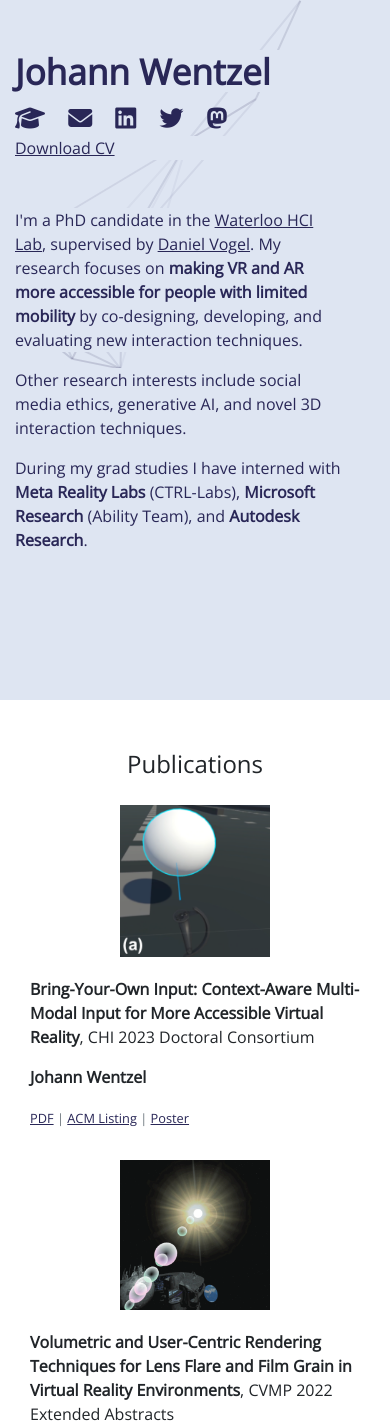
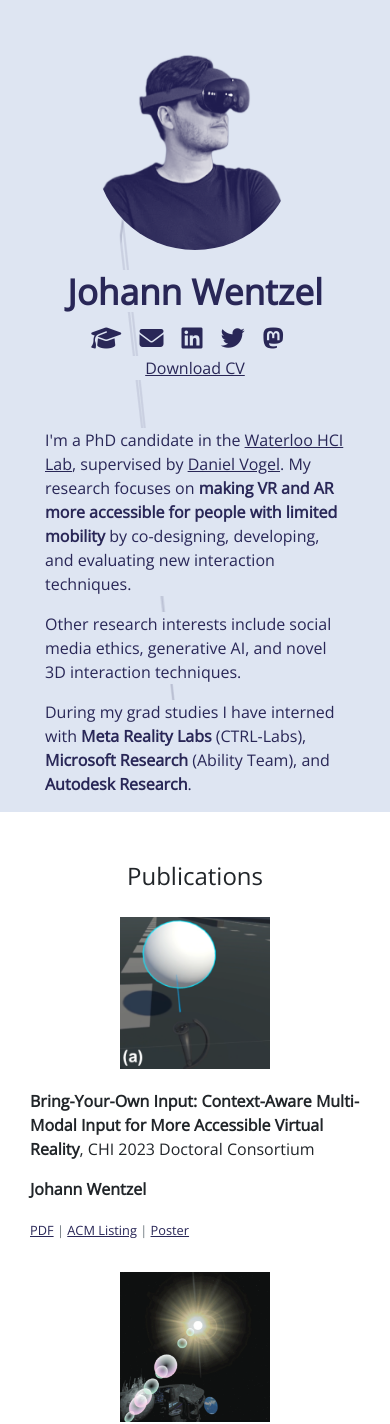
Before and after one commit to JohannWentzel/website, a PHP site: page /index.html in a window 390 px wide. Shown: the top 1424 px of the page. Run offline with PHP 8.4, Linux system fonts and the light colour scheme; some libraries are stand-ins or nearby versions.

Commit message:
Messed with breakpoints

```diff
--- a/index.html
+++ b/index.html
@@ -41,9 +41,13 @@
     <!-- <div id="darkmode-icon">
             <i class="far fa-moon"></i>
     </div> -->
+
     <div id="particles"></div>
-    <div id="main-banner" class="section hero col-12 col-md-10 offset-md-1 col-xl-8 offset-xl-2 row">
-        <div class="name-info col-lg-6">
+    <div id="main-banner" class="col-12">
+        <div id="hero-content" class="mx-auto section hero row col-12col-md-10 offset-md-1 col-xl-8 offset-xl-2">
+
+            <img class=" headshot-narrow rounded-circle d-block d-md-none mx-auto" src="img/johann-vr-colorized-square.png" alt="Headshot of Johann Wentzel, wearing a VR headset.">
+            <div class="name-info col-md-6 col-12">
                 <h1>Johann Wentzel</h1>
                 <div class="button-row">
                     <!-- <a class="link-icon col-12 col-md-2" href="./files/CV - Johann Wentzel.pdf" role="button"><img class="cv-icon" src="img/cv.svg" aria-label="View CV"></a> -->
@@ -72,12 +76,15 @@
 
             </div>
 
-        <img class="headshot col-lg-6 align-bottom d-none d-lg-block" src="img/johann-vr-colorized-cropped.png" alt="Headshot of Johann Wentzel, wearing a VR headset.">
+            <img class="headshot col-md-6 align-bottom d-none d-md-block" src="img/johann-vr-colorized-cropped.png" alt="Headshot of Johann Wentzel, wearing a VR headset.">
+        </div>
+
     </div>
 
 
-    <section id="research" class="section col-12 col-md-10 offset-md-1 col-xl-8 offset-xl-2 text-center">
+    <section id="research" class="content-container">
 
+        <div id="research-content" class="section col-12 col-md-10 offset-md-1 col-xl-8 offset-xl-2 text-center">
 
             <div class="timeline col-12 d-none d-lg-block">
                 <h2 class="col-xl-12 text-center">Timeline</h2>
@@ -213,6 +220,7 @@
                             <a href="https://dl.acm.org/citation.cfm?id=2814995">ACM Listing</a> |
                             <a href="https://www.youtube.com/watch?v=1zzrsGl2roI">YouTube</a>
                         </small></p>
+                    </div>
                 </div>
             </div>
         </div>
@@ -400,8 +408,8 @@
     </section> -->
 
     <div class="footer text-center">
-        <div class="button-row col-4 offset-4">
-            <a class="link-icon" href="https://scholar.google.com/citations?user=EO3T3N0AAAAJ&hl=en" role="button"><i class="fas fa-graduation-cap" aria-label="Google Scholar"></i></a>
+        <div class="button-row col-12">
+            <!-- <a class="link-icon" href="https://scholar.google.com/citations?user=EO3T3N0AAAAJ&hl=en" role="button"><i class="fas fa-graduation-cap" aria-label="Google Scholar"></i></a> -->
             <a class="link-icon" href="mailto:hello@johannwentzel.ca" role="button"><i class="fas fa-envelope" aria-label="Email"></i></a>
             <a class="link-icon" href="http://linkedin.com/in/johannwentzel" role="button"><i class="fab fa-linkedin" aria-label="LinkedIn"></i></a>
             <a class="link-icon" href="http://twitter.com/JohannWentzel" role="button"><i class="fab fa-twitter" aria-label="Twitter"></i></a>
--- a/main.css
+++ b/main.css
@@ -6,7 +6,7 @@
     --white: #FFFFFF;
     --black: #000000;
     --primary-purple: #292757;
-    --hero-height: 550px;
+    /* --hero-height: 900px; */
   }
 
 body {
@@ -14,14 +14,26 @@ body {
 }
 .section {
     padding-top: 50px;
-    padding-bottom: 50px;
+    /* padding-bottom: 50px; */
+}
+
+
+#main-banner{
+    display: flex;
+    max-height: var(--hero-height);
 }
 
 
 .hero {
-    height:var(--hero-height);
+
     color: var(--primary-purple);
+
+    /* position: relative; */
     /* background-color: var(--primary-lavender); */
+}
+
+#research {
+    background-color: var(--white);
 }
 
 h1{
@@ -54,6 +66,7 @@ a{
 }
 
 
+
 .hero p {
     font-size: 1em;
     background-color: var(--primary-lavender);
@@ -68,15 +81,29 @@ a{
     /* max-width:500px; */
     max-height:500px;
     /* vertical-align: bottom; */
-    object-fit:contain;
+    object-fit:scale-down;
+}
+
+.headshot-narrow {
+    margin-bottom: 20px;
+    width:200px;
+    height:200px;
+    object-fit: cover;
+    vertical-align: bottom;
+    /* text-align: center; */
 }
 
 #particles {
     position: absolute;
     width: 100%;
+    min-height: fit-content;
+    /* max-height: 1000px; */
+    /* height:var(--hero-height); */
     z-index: -1;
     background-color: var(--primary-lavender);
-    height: var(--hero-height);
+    background-size:cover;
+    /* height: inherit; */
+    /* overflow: hidden; */
 }
 
 @media only screen and (max-width: 480px) {
@@ -84,17 +111,19 @@ a{
         margin-top: 30px;
     }
 
-    #particles {
-        height: 700px;
+    /* #particles {
+        height: 900px;
     }
 
-    .hero {
-        height: 700px;
-    }
+    .main-banner {
+        height: 900px;
+    } */
 
     .hero h1 {
         font-size: 2.2em;
     }
+
+
 
 
 
@@ -103,6 +132,18 @@ a{
 @media only screen and (max-width: 768px) {
     .item-img{
         margin-bottom: 20px;
+    }
+
+    /* #particles {
+        height: 710px;
+    }
+
+    .main-banner {
+        height: 710px;
+    } */
+
+    .name-info h1, .name-info .button-row, .name-info a{
+        text-align: center;
     }
 }
 
@@ -160,7 +201,7 @@ a{
     font-size:2em;
     margin-top: 10px;
     text-align: left;
-    margin-right: 20px;
+    margin-right: 15px;
 }
 
 .cv-icon{
--- a/scripts/main.js
+++ b/scripts/main.js
@@ -11,6 +11,7 @@ var isDarkMode = false;
 
 particlesJS.load('particles', './scripts/particles.json', function() {
     console.log('callback - particles.js config loaded');
+    $("#particles").height($("#main-banner").height());
   });
 
 function toggleDarkMode(){
```
Also changed, not shown: img/johann-vr-colorized-square.png (added). Lines whose indentation alone changed are shown as unchanged.
